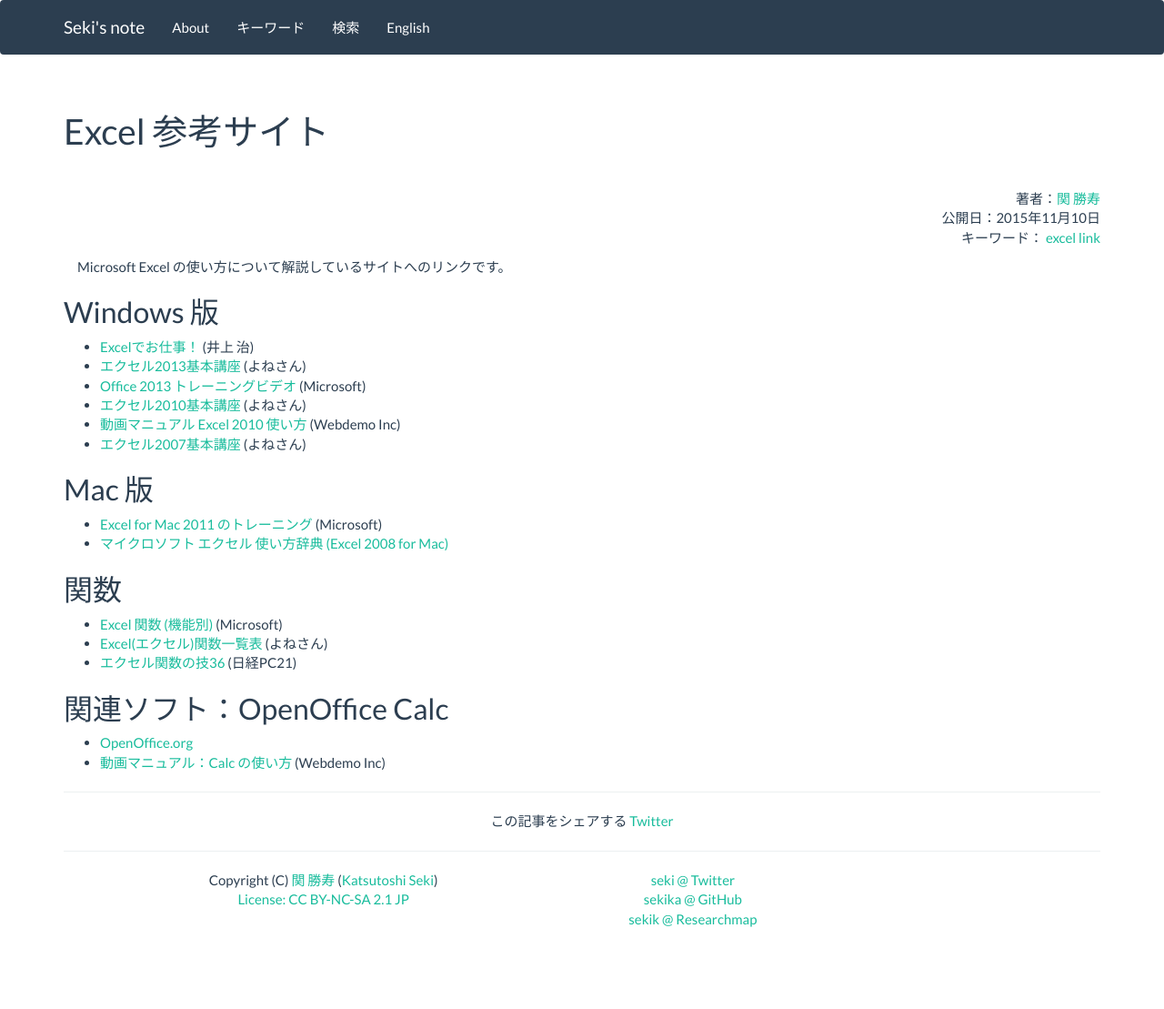
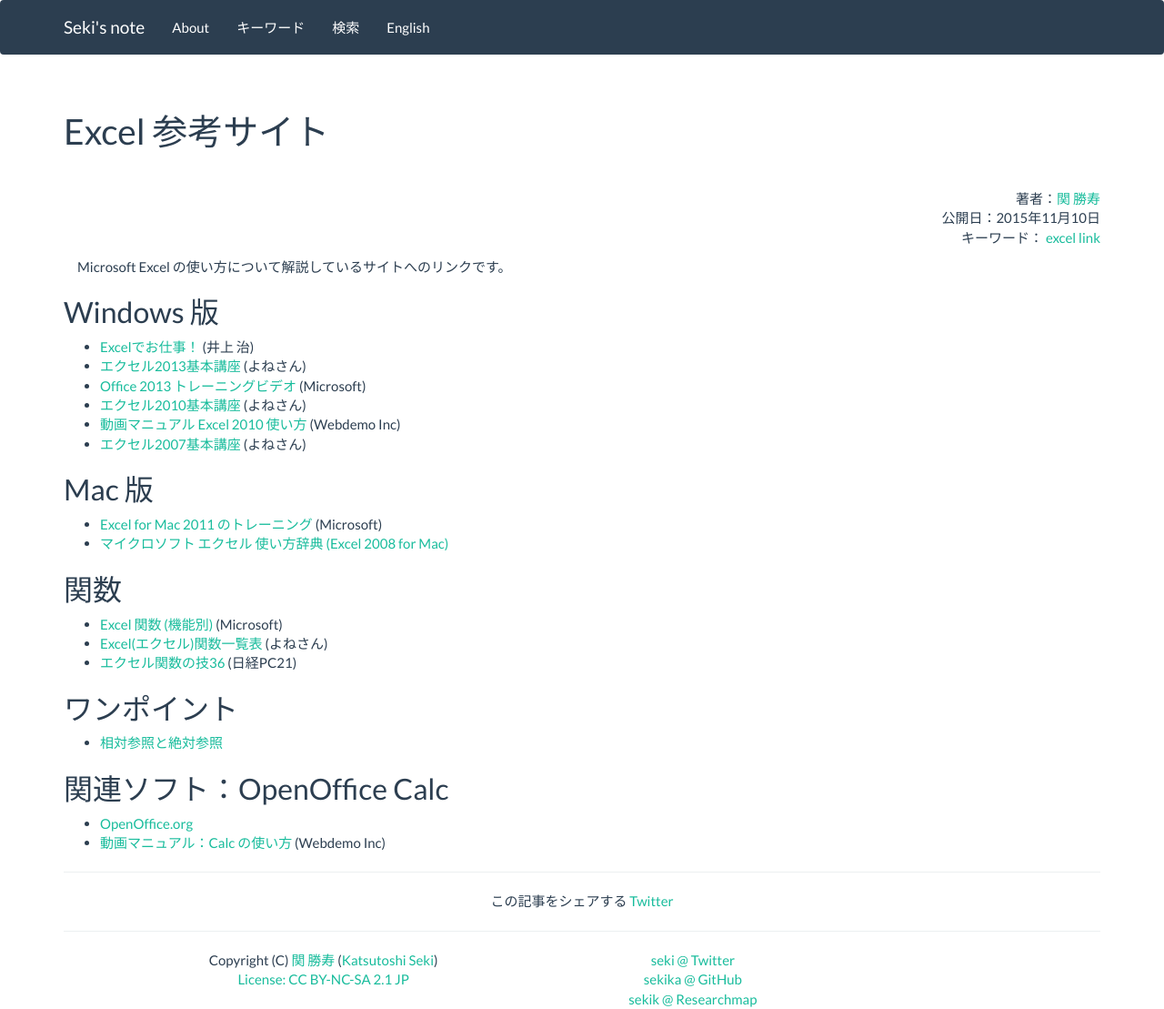
Before and after one commit to sekika/sekika.github.io, a Jekyll site: the page built from _posts/2015-11-10-excel-link.md, in a window 1280 px wide. Shown: the whole page at 91% size. Built offline with Jekyll 4.4.1, drawn with Linux system fonts in a browser that asks for light colours; nearby versions of some CDN libraries; comment, search, counter and statistics services are not loaded; before the commit the page ends 1021 px from its top, so only the background shows below that.

Commit message:
Absolute reference

```diff
--- a/_posts/2015-11-10-excel-link.md
+++ b/_posts/2015-11-10-excel-link.md
@@ -25,6 +25,9 @@
 - [Excel(エクセル)関数一覧表](http://www.eurus.dti.ne.jp/~yoneyama/Excel/kansu/itiran.html)  (よねさん)
 - [エクセル関数の技36](http://pc.nikkeibp.co.jp/pc21/tech/excel36/) (日経PC21)
 
+## ワンポイント
+- [相対参照と絶対参照](http://sekika.github.io/2015/10/23/excel-absolute-reference/)
+
 ## 関連ソフト：OpenOffice Calc
 - [OpenOffice.org](http://www.openoffice.org/ja/)
 - [動画マニュアル：Calc の使い方](http://www.dougamanual.com/blog/135/) (Webdemo Inc)
```
